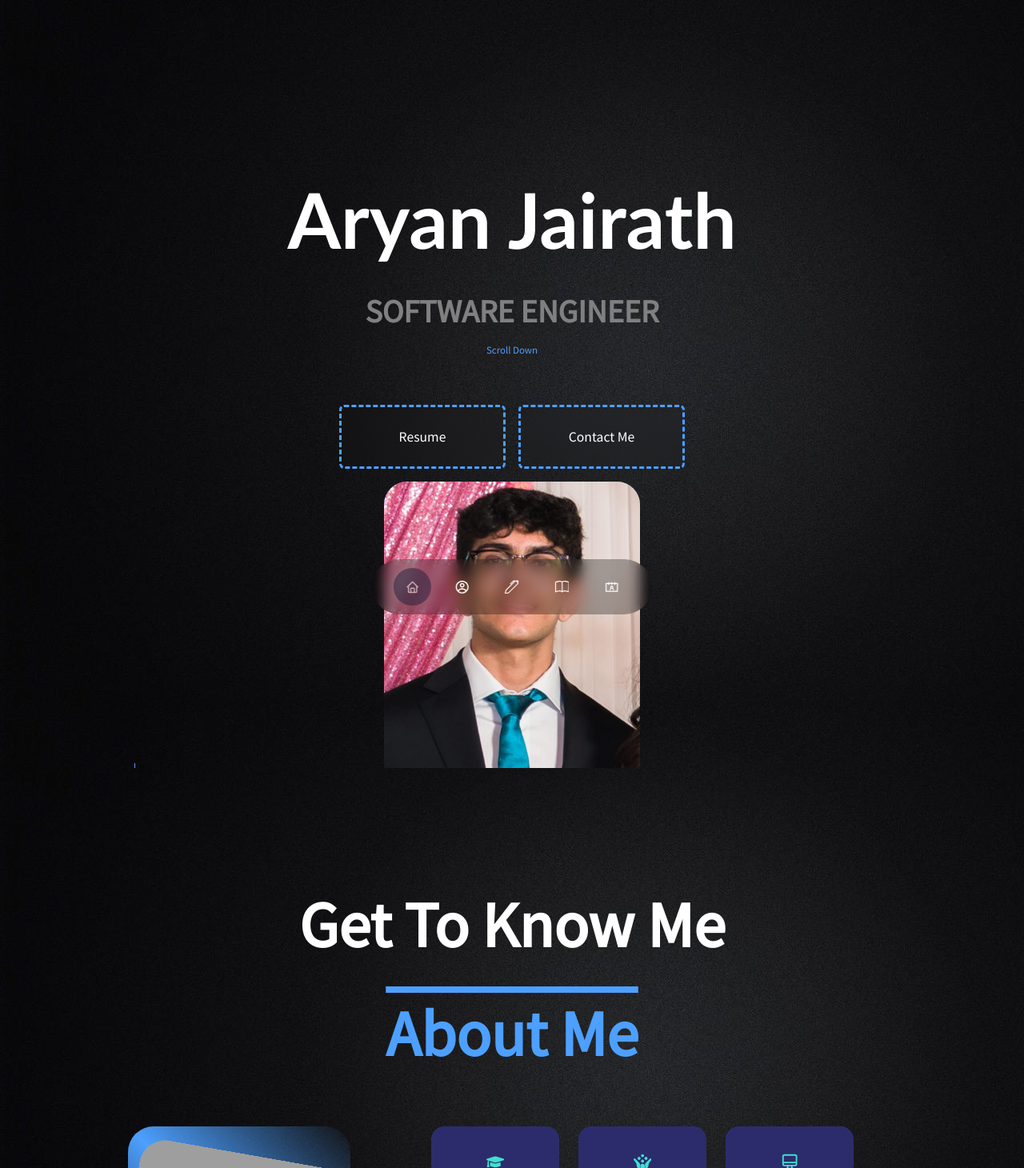
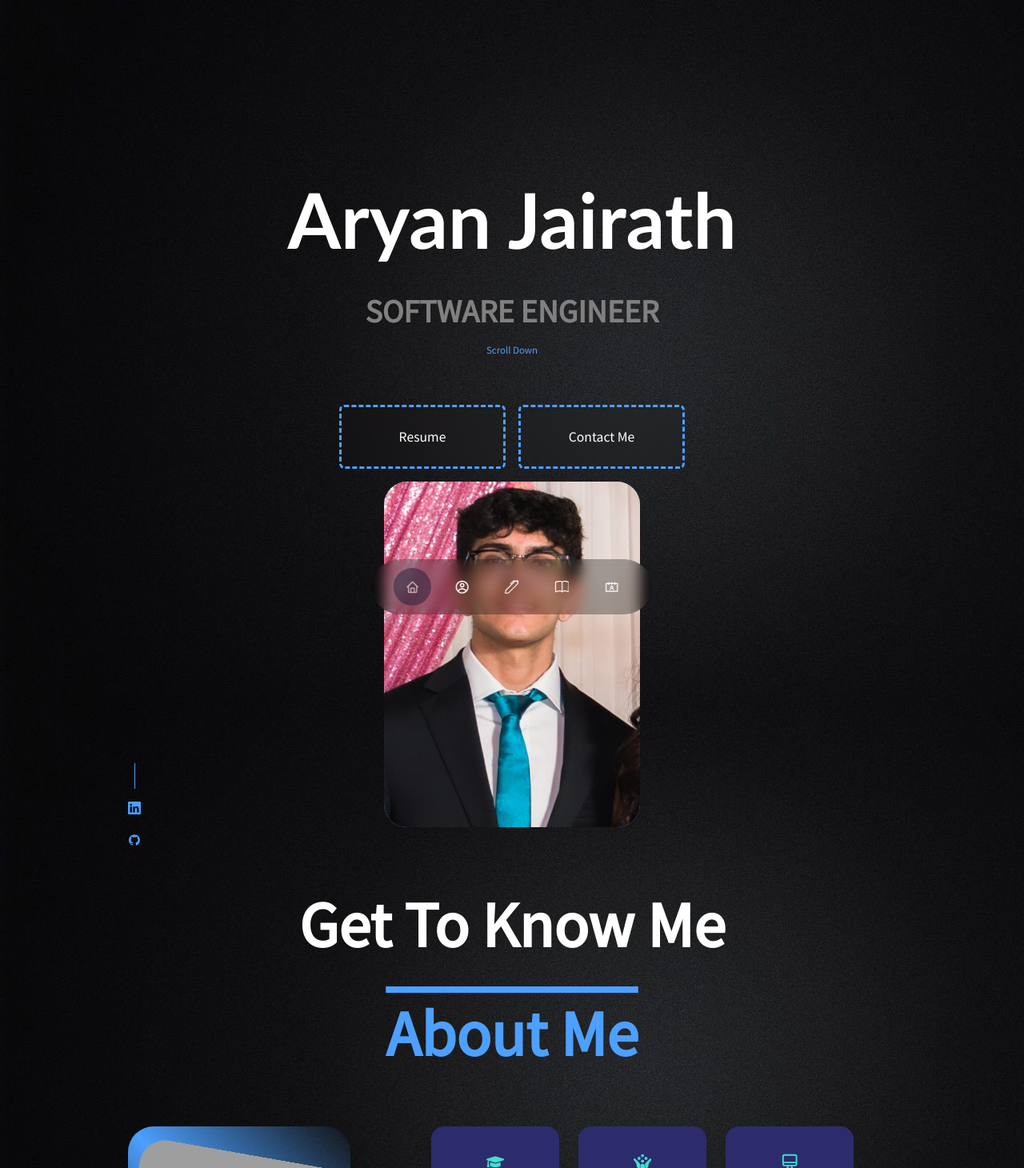
Before and after one commit to aryanjairath/Aryan-s-Portfolio-Website, a React (Create React App) app: page / in a window 1280 px wide. Shown: the top 1460 px of the page at 80% size. Built offline with nearby package versions, Linux system fonts and the light colour scheme; grey boxes are pictures that could not be loaded; a web font is replaced by a local one.

Commit message:
basic refinement and updated resume

```diff
--- a/src/components/header/CTA.jsx
+++ b/src/components/header/CTA.jsx
@@ -1,5 +1,5 @@
 import React from 'react'
-import C from '../../assets/Aryan_Jairath_s_Resume.pdf'
+import C from '../../assets/Aryan_Jairath_Official_Resume.pdf'
 const CTA = () => {
   return (
     <div className ="cta">
--- a/src/components/header/header.css
+++ b/src/components/header/header.css
@@ -1,7 +1,6 @@
 header{
     height:120vh;
     padding-top:12rem;
-    overflow:hidden;
 }
 
 .header_container{
@@ -84,7 +83,7 @@ section > h5{
 }
 .me img {
     width: 100%; /* Image will scale to the width of the container */
-    height: auto; /* Height will adjust automatically to maintain the aspect ratio */
+    height: 100%; /* Height will adjust automatically to maintain the aspect ratio */
 }
 .scroll_down{
     transform: rotate(90deg);
```
Also changed, not shown: 2 other files (tests, documents, lock files or other folders).
